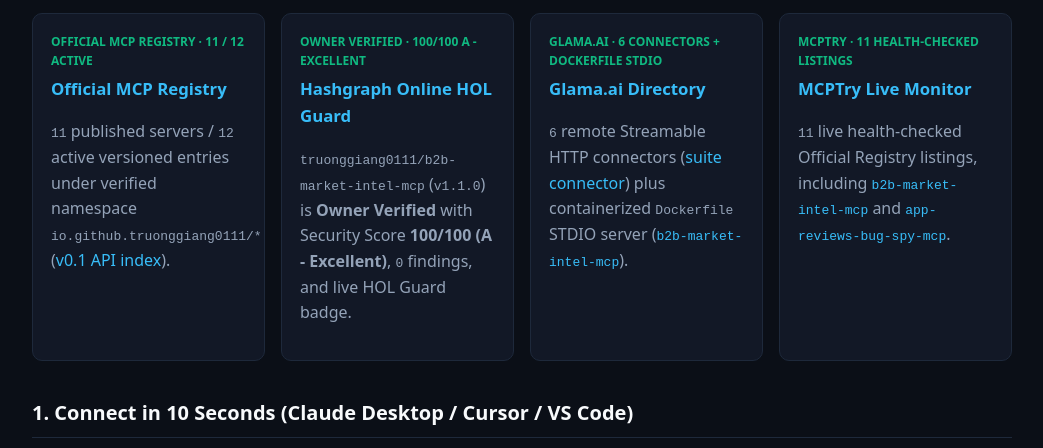
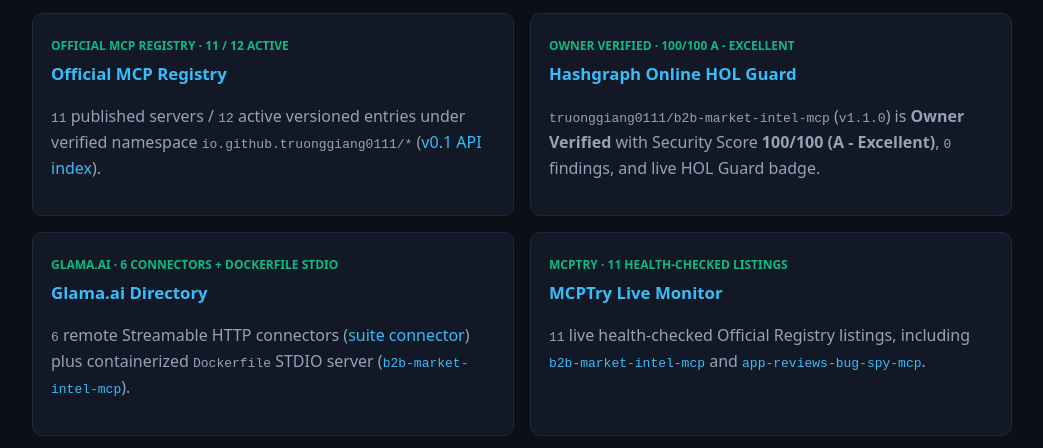
Before and after one commit to truonggiang0111/truonggiang0111.github.io, a plain HTML site: page mcp/index.html in a window 1280 px wide. Shown: the part 503-951 px from the top of the page, without its empty margins (118-1161 px from the left). Drawn offline with Linux system fonts and the light colour scheme.

Commit message:
style(mcp): refine trust verification 2x2 grid wrapping and Glama B score badge

```diff
--- a/mcp/index.html
+++ b/mcp/index.html
@@ -59,8 +59,10 @@
     .trust-badges { display: flex; flex-wrap: wrap; align-items: center; gap: 10px; margin: 12px 0 16px; }
     .trust-badges a { display: inline-flex; align-items: center; }
     .trust-badges img { height: 20px; width: auto; display: block; border-radius: 4px; }
-    .trust-grid { display: grid; grid-template-columns: repeat(auto-fit, minmax(215px, 1fr)); gap: 16px; }
-    @media (max-width: 720px) { ul.tasks { columns: 1; } }
+    .trust-grid { display: grid; grid-template-columns: repeat(2, minmax(0, 1fr)); gap: 16px; }
+    .trust-grid .card { min-width: 0; }
+    .trust-grid code { overflow-wrap: anywhere; }
+    @media (max-width: 720px) { ul.tasks { columns: 1; } .trust-grid { grid-template-columns: 1fr; } }
   </style>
   <script type="application/ld+json">
   {
@@ -255,7 +257,7 @@
       <div class="trust-badges">
         <a href="https://hol.org/guard/plugins/truonggiang0111%2Fb2b-market-intel-mcp" target="_blank" rel="noopener noreferrer"><img src="https://img.shields.io/endpoint?url=https%3A%2F%2Fhol.org%2Fapi%2Fregistry%2Fbadges%2Fplugin%3Fslug%3Dtruonggiang0111%252Fb2b-market-intel-mcp%26metric%3Drelease" alt="HOL Guard Owner Verified Badge" /></a>
         <a href="https://hol.org/guard/plugins/truonggiang0111%2Fb2b-market-intel-mcp" target="_blank" rel="noopener noreferrer"><img src="https://github.com/truonggiang0111/b2b-market-intel-mcp/actions/workflows/hol-plugin-scanner.yml/badge.svg" alt="HOL Plugin Scanner 100/100 A - Excellent" /></a>
-        <a href="https://glama.ai/mcp/servers?query=truonggiang0111" target="_blank" rel="noopener noreferrer"><img src="https://glama.ai/mcp/connectors/io.github.truonggiang0111/b2b-market-intel-mcp/badges/score.svg" alt="Glama MCP Connector Score" /></a>
+        <a href="https://glama.ai/mcp/servers?query=truonggiang0111" target="_blank" rel="noopener noreferrer"><img src="https://glama.ai/mcp/servers/truonggiang0111/b2b-market-intel-mcp/badges/score.svg" alt="Glama MCP Server Score B" /></a>
         <a href="https://github.com/Sagargupta16/awesome-mcp-servers" target="_blank" rel="noopener noreferrer"><img src="https://sagargupta.online/awesome-mcp-servers/badge.svg" alt="Listed in Awesome MCP Servers" /></a>
       </div>
       <div class="trust-grid">
```
